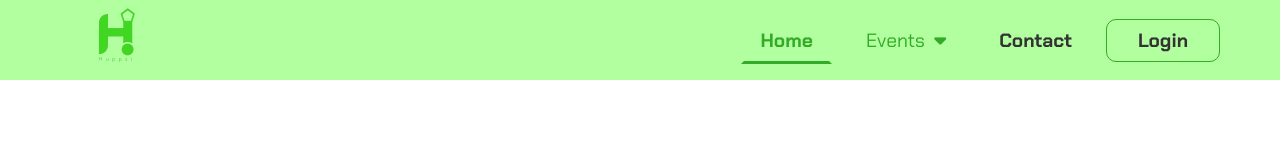
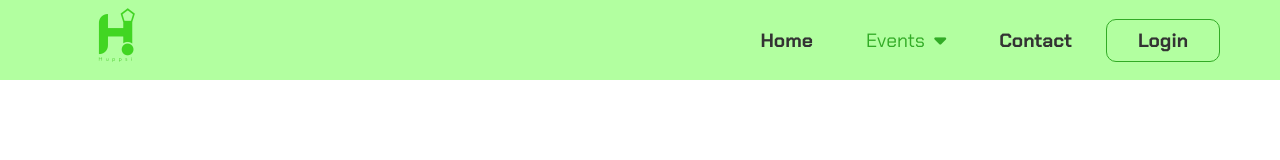
Before and after one commit to SophieCodes1910/ClientProject, a React (Vite) app: page / in a window 1280 px wide. Shown: the top 160 px of the page. Built offline with nearby package versions, Linux system fonts and the light colour scheme.

Commit message:
link fixings to home

```diff
--- a/src/components/Navbar/Navbar.jsx
+++ b/src/components/Navbar/Navbar.jsx
@@ -74,8 +74,8 @@ export const Navbar = () => {
                 <ul className={click ? "nav-menu active" : "nav-menu"}>
                     <li className="nav-item">
                         <Link
-                            to="/"
-                            className={getNavLinkClass("/")}
+                            to="/home"
+                            className={getNavLinkClass("/home")}
                             onClick={closeDropdownMenu}
                         >
                             Home
```
